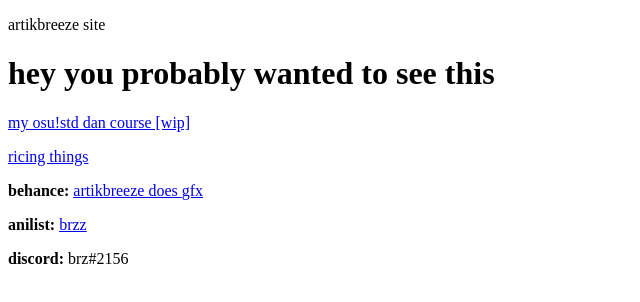
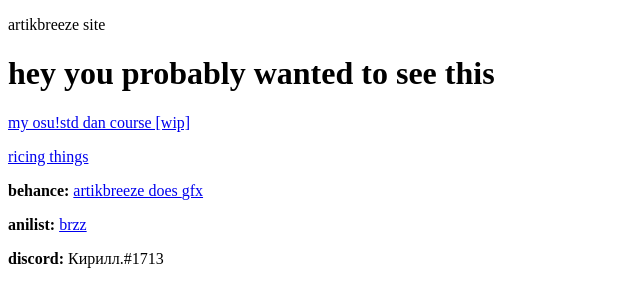
Before and after one commit to atkbrz/atkbrz.github.io, a plain HTML site: page index.html in a window 1280 px wide. Shown: the full height of the page, 0-640 px from the left. Drawn offline with Linux system fonts and the light colour scheme.

Commit message:
Update index.html

```diff
--- a/index.html
+++ b/index.html
@@ -7,6 +7,6 @@
   <p><a href="https://github.com/atkbrz/other-rices" target="_blank">ricing things</a></p>
   <p><strong>behance:</strong> <a href="https://www.behance.net/artikbreeze" target="_blank">artikbreeze does </a><a href="https://www.behance.net/artikbreeze" target="_blank">gfx</a></p>
   <p><strong>anilist:</strong> <a href="https://anilist.co/user/brzz/" target="_blank">brzz</a></p>
-  <p><strong>discord:</strong> brz#2156</p>
+  <p><strong>discord:</strong> Кирилл.#1713</p>
 </body>
 </html>
```
